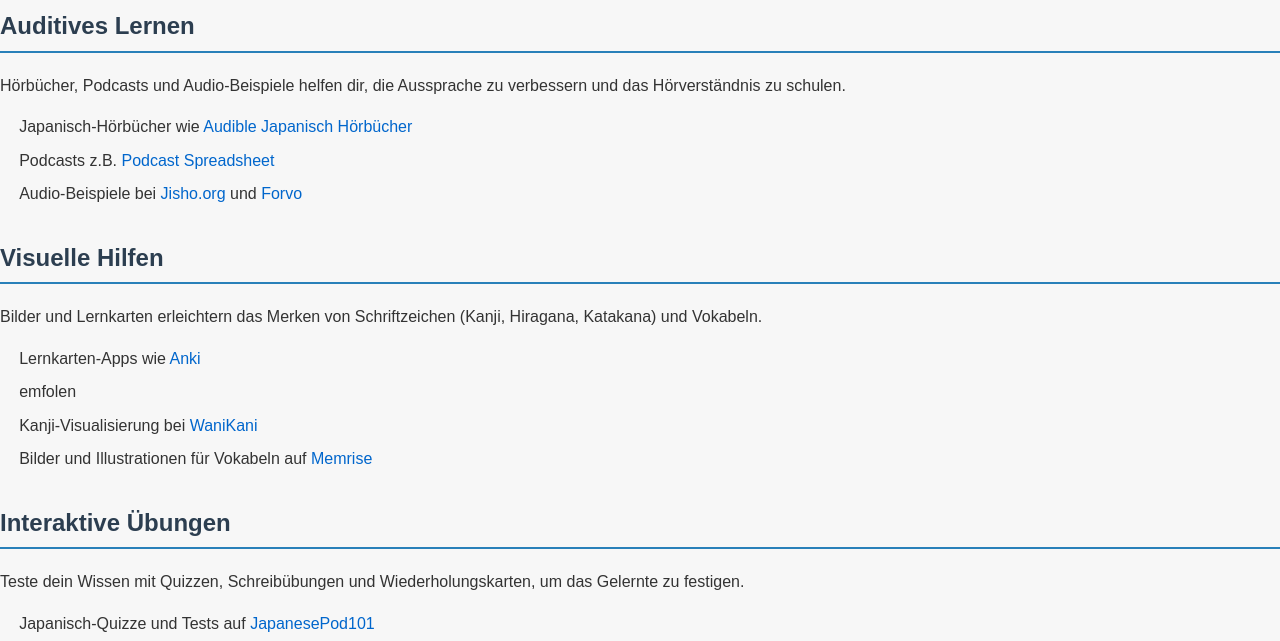
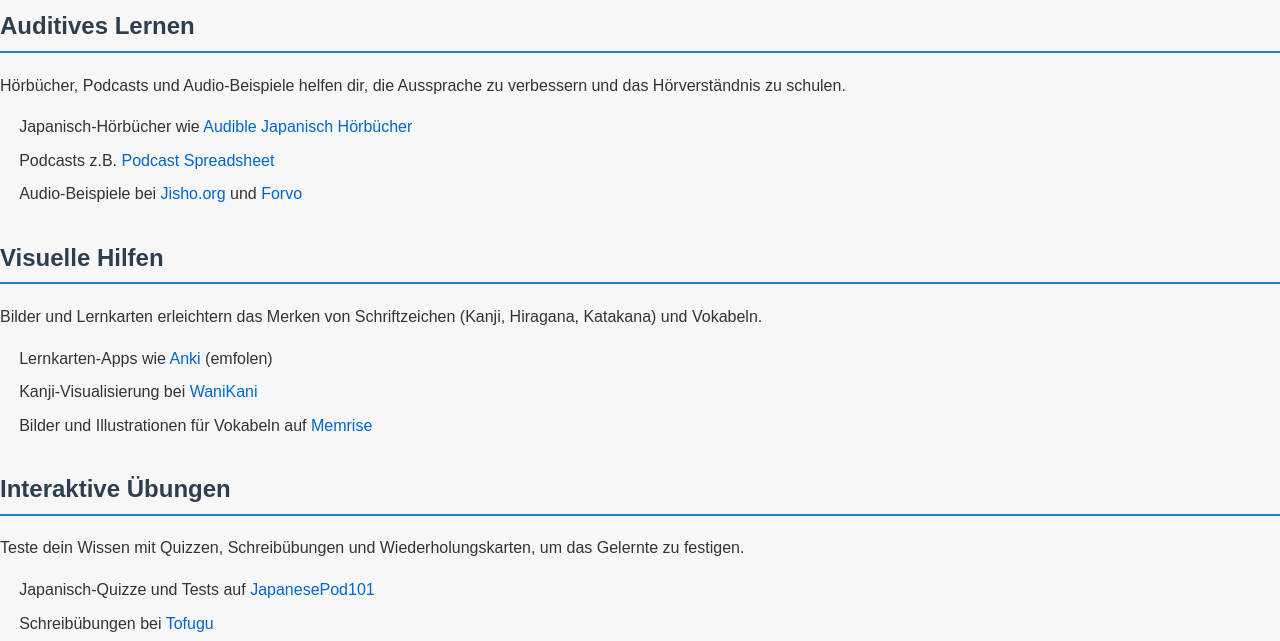
Before and after one commit to Slimeyzoo/LEARN_JAPANESE, a plain HTML site: page methoden.html in a window 1280 px wide. Shown: the part 157-798 px from the top of the page. Drawn offline with Linux system fonts and the light colour scheme.

Commit message:
Update methoden.html

```diff
--- a/methoden.html
+++ b/methoden.html
@@ -139,7 +139,7 @@
         <h2>Visuelle Hilfen</h2>
         <p>Bilder und Lernkarten erleichtern das Merken von Schriftzeichen (Kanji, Hiragana, Katakana) und Vokabeln.</p>
         <ul>
-            <li>Lernkarten-Apps wie <a href="https://apps.ankiweb.net/" target="_blank" rel="noopener noreferrer">Anki</a></li> emfolen
+            <li>Lernkarten-Apps wie <a href="https://apps.ankiweb.net/" target="_blank" rel="noopener noreferrer">Anki</a> (emfolen)</li>
             <li>Kanji-Visualisierung bei <a href="https://www.wanikani.com/" target="_blank" rel="noopener noreferrer">WaniKani</a></li>
             <li>Bilder und Illustrationen für Vokabeln auf <a href="https://www.memrise.com/" target="_blank" rel="noopener noreferrer">Memrise</a></li>
         </ul>
```
